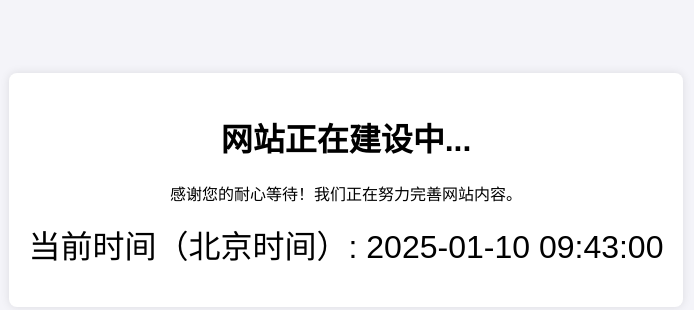
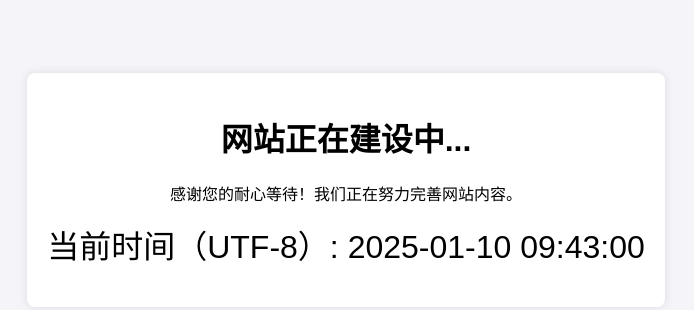
Before and after one commit to iostreamAC/iostreamac.github.io, a plain HTML site: page index.html in a window 1280 px wide. Shown: the part 210-520 px from the top of the page, without its empty margins (294-988 px from the left). Drawn offline with Linux system fonts and the light colour scheme.

Commit message:
Update index.html

```diff
--- a/index.html
+++ b/index.html
@@ -50,7 +50,7 @@
             const hours = String(now.getHours()).padStart(2, '0');
             const minutes = String(now.getMinutes()).padStart(2, '0');
             const seconds = String(now.getSeconds()).padStart(2, '0');
-            document.getElementById('clock').textContent = `当前时间（北京时间）: ${year}-${month}-${day} ${hours}:${minutes}:${seconds}`;
+            document.getElementById('clock').textContent = `当前时间（UTF-8）: ${year}-${month}-${day} ${hours}:${minutes}:${seconds}`;
         }
 
         setInterval(updateClock, 1000);
```
